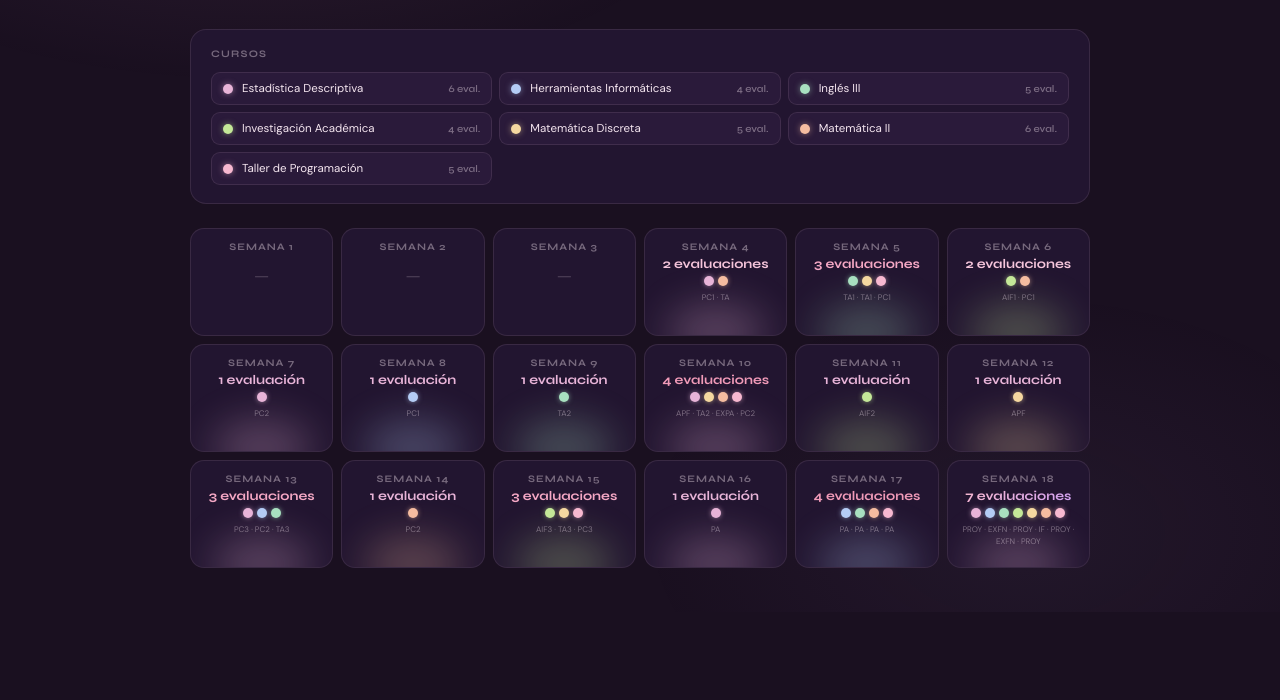
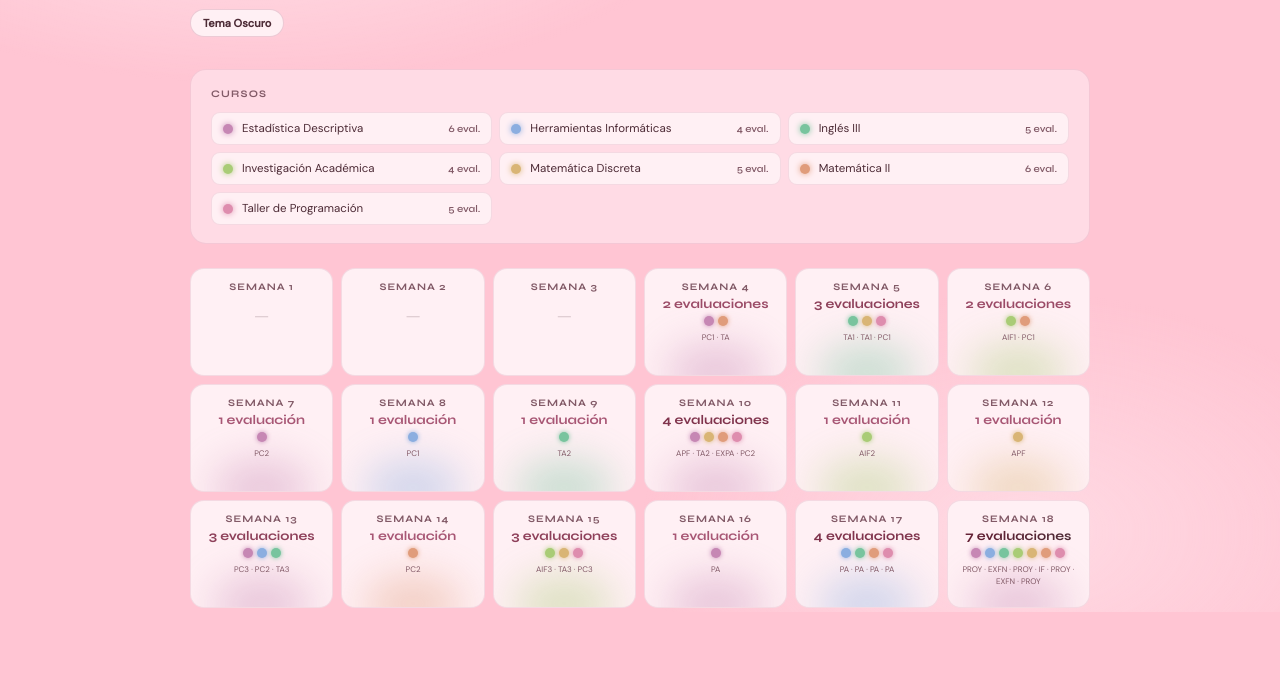
Before and after one commit to Josueav09/Anita_evaluaciones, a plain HTML site: page index.html in a window 1280 px wide. Shown: the part 188-888 px from the top of the page. Before the commit the page ends 848 px from the top, so only its background shows below. Drawn offline with Linux system fonts and the light colour scheme.

Commit message:
Filters added

```diff
--- a/index.html
+++ b/index.html
@@ -10,25 +10,59 @@
         rel="stylesheet">
     <style>
         :root {
+            --bg: #FFC5D3;
+            --surface: #FFDBE5;
+            --surface2: #FFF0F4;
+            --border: rgba(180, 90, 120, 0.15);
+            --border2: rgba(180, 90, 120, 0.25);
+            --border-hover: rgba(180, 90, 120, 0.4);
+            --text: #4d2b36;
+            --muted: #825a67;
+            --faint: #b893a0;
+
+            --shadow-tooltip: 0 4px 16px rgba(130, 40, 70, 0.15);
+            --shadow-cell: 0 14px 36px rgba(130, 40, 70, 0.15);
+
+            --glow1: rgba(255, 255, 255, 0.5);
+            --glow2: rgba(255, 240, 245, 0.5);
+            --glow-op: 0.4;
+            --glow-op-hv: 0.7;
+
+            --est: #C687B4;
+            --herr: #8BAEE0;
+            --ing: #78C49E;
+            --inv: #A9CC76;
+            --matd: #D9B575;
+            --mat2: #E09C7B;
+            --tall: #DE8DAE;
+
+            --g1: #A85775;
+            --g2: #9B4B67;
+            --g3: #8E405A;
+            --g4: #80344D;
+            --g5: #732A40;
+            --g6: #661F34;
+            --g7: linear-gradient(135deg,#661F34,#4d2b36);
+        }
+
+        [data-theme="dark"] {
             --bg: #1a1020;
             --surface: #221530;
             --surface2: #2a1a3a;
             --border: rgba(255, 210, 230, 0.1);
             --border2: rgba(255, 210, 230, 0.18);
+            --border-hover: rgba(247, 184, 208, 0.28);
             --text: #f5e6f0;
             --muted: rgba(245, 230, 240, 0.4);
             --faint: rgba(245, 230, 240, 0.12);
 
-            --p1: #f7b8d0;
-            /* rose pastel */
-            --p2: #f5c5db;
-            --p3: #e8b4d8;
-            /* lavender pink */
-            --p4: #f9cce2;
-            --p5: #f2a8c8;
-            --p6: #e0b0f0;
-            /* soft lilac */
-            --p7: #fac8e0;
+            --shadow-tooltip: 0 4px 16px rgba(0, 0, 0, 0.4);
+            --shadow-cell: 0 14px 36px rgba(0, 0, 0, 0.55);
+
+            --glow1: rgba(240, 160, 210, 0.07);
+            --glow2: rgba(180, 140, 220, 0.06);
+            --glow-op: 0.28;
+            --glow-op-hv: 0.45;
 
             --est: #e8b4d8;
             --herr: #b8d0f7;
@@ -37,6 +71,14 @@
             --matd: #f7d8b0;
             --mat2: #f7c0a8;
             --tall: #f7b8d0;
+
+            --g1: #e8b4d8;
+            --g2: #f5c5db;
+            --g3: #f5a8c5;
+            --g4: #f09ab8;
+            --g5: #e880a8;
+            --g6: #e060a0;
+            --g7: linear-gradient(135deg,#f7b8d0,#d0a0f0);
         }
 
         * {
@@ -59,10 +101,44 @@
             position: fixed;
             inset: 0;
             background-image:
-                radial-gradient(ellipse 60% 40% at 20% 10%, rgba(240, 160, 210, 0.07) 0%, transparent 60%),
-                radial-gradient(ellipse 50% 50% at 80% 90%, rgba(180, 140, 220, 0.06) 0%, transparent 60%);
+                radial-gradient(ellipse 60% 40% at 20% 10%, var(--glow1) 0%, transparent 60%),
+                radial-gradient(ellipse 50% 50% at 80% 90%, var(--glow2) 0%, transparent 60%);
             pointer-events: none;
             z-index: 0;
+        }
+
+        /* ── Header Theme Toggle ── */
+        .theme-toggle {
+            cursor: pointer;
+            background: var(--surface2);
+            border: 0.5px solid var(--border2);
+            border-radius: 20px;
+            padding: 6px 12px;
+            color: var(--text);
+            font-family: 'DM Sans', sans-serif;
+            font-size: 11px;
+            font-weight: 600;
+            display: inline-flex;
+            align-items: center;
+            gap: 6px;
+            margin-top: 12px;
+            transition: all 0.2s;
+        }
+        .theme-toggle:hover {
+            border-color: var(--border-hover);
+        }
+
+        /* ── Course Filter Hover ── */
+        .leg-item {
+            cursor: pointer;
+            transition: opacity 0.2s, transform 0.1s;
+        }
+        .leg-item:hover {
+            transform: scale(1.02);
+            border-color: var(--border-hover);
+        }
+        .leg-item.inactive {
+            opacity: 0.4;
         }
 
         /* ── Global tooltip layer ── */
@@ -70,8 +146,8 @@
             position: fixed;
             pointer-events: none;
             z-index: 9999;
-            background: #2a1a3a;
-            border: 0.5px solid rgba(247, 184, 208, 0.35);
+            background: var(--surface2);
+            border: 0.5px solid var(--border2);
             color: var(--text);
             font-size: 11px;
             font-family: 'DM Sans', sans-serif;
@@ -80,7 +156,7 @@
             white-space: nowrap;
             opacity: 0;
             transition: opacity 0.12s;
-            box-shadow: 0 4px 16px rgba(0, 0, 0, 0.4);
+            box-shadow: var(--shadow-tooltip);
         }
 
         #tooltip.show {
@@ -105,10 +181,7 @@
             font-size: clamp(26px, 5vw, 42px);
             letter-spacing: -0.03em;
             line-height: 1.05;
-            background: linear-gradient(135deg, #f5e6f0 20%, #e8b4d8 60%, #b8a0e8 100%);
-            -webkit-background-clip: text;
-            -webkit-text-fill-color: transparent;
-            background-clip: text;
+            color: var(--text);
             margin-bottom: 8px;
         }
 
@@ -177,7 +250,7 @@
         }
 
         .date-row input[type="date"]:focus {
-            border-color: rgba(247, 184, 208, 0.5);
+            border-color: rgba(180, 90, 120, 0.5);
         }
 
         .date-hint {
@@ -260,7 +333,7 @@
         }
 
         .week-cell {
-            background: var(--surface);
+            background: var(--surface2);
             border: 0.5px solid var(--border);
             border-radius: 14px;
             padding: 12px 8px 10px;
@@ -278,8 +351,8 @@
 
         .week-cell:not(.empty):hover {
             transform: translateY(-4px);
-            box-shadow: 0 14px 36px rgba(0, 0, 0, 0.55);
-            border-color: rgba(247, 184, 208, 0.28);
+            box-shadow: var(--shadow-cell);
+            border-color: var(--border-hover);
         }
 
         .week-cell.empty {
@@ -295,13 +368,13 @@
             border-radius: 50%;
             transform: translateX(-50%);
             filter: blur(20px);
-            opacity: 0.28;
+            opacity: var(--glow-op);
             pointer-events: none;
             transition: opacity 0.2s;
         }
 
         .week-cell:hover .cell-glow {
-            opacity: 0.45;
+            opacity: var(--glow-op-hv);
         }
 
         .week-num {
@@ -388,6 +461,9 @@
                 <div class="meta-badge">Semana pico: <span>18</span></div>
                 <div class="meta-badge">Semanas libres: <span>3</span></div>
             </div>
+            <button class="theme-toggle" id="theme-toggle">
+                Tema Oscuro
+            </button>
         </div>
 
         <!-- <div class="date-row">
@@ -410,14 +486,17 @@
     <script>
         /* ── Data ── */
         const courses = {
-            est: { name: 'Estadística Descriptiva', color: '#e8b4d8', repl: false },
-            herr: { name: 'Herramientas Informáticas', color: '#b4ccf5', repl: true },
-            ing: { name: 'Inglés III', color: '#a8e0c0', repl: false },
-            inv: { name: 'Investigación Académica', color: '#c4e898', repl: false },
-            matd: { name: 'Matemática Discreta', color: '#f5d8a0', repl: false },
-            mat2: { name: 'Matemática II', color: '#f5bca0', repl: true },
-            tall: { name: 'Taller de Programación', color: '#f7b8d0', repl: false },
+            est: { name: 'Estadística Descriptiva', var: '--est', repl: false },
+            herr: { name: 'Herramientas Informáticas', var: '--herr', repl: true },
+            ing: { name: 'Inglés III', var: '--ing', repl: false },
+            inv: { name: 'Investigación Académica', var: '--inv', repl: false },
+            matd: { name: 'Matemática Discreta', var: '--matd', repl: false },
+            mat2: { name: 'Matemática II', var: '--mat2', repl: true },
+            tall: { name: 'Taller de Programación', var: '--tall', repl: false },
         };
+
+        /* ── Filter State ── */
+        let currentFilter = null;
 
         const weeks = {
             1: [], 2: [], 3: [],
@@ -481,20 +560,44 @@
             const div = document.createElement('div');
             div.className = 'leg-item';
             div.innerHTML = `
-    <div class="leg-dot" style="background:${c.color};box-shadow:0 0 6px ${c.color}88"></div>
+    <div class="leg-dot" style="background:var(${c.var});box-shadow:0 0 6px var(${c.var})"></div>
     <span class="leg-name">${c.name}</span>
     <span class="leg-tag">${count} eval.</span>`;
+            div.addEventListener('click', () => {
+                if (currentFilter === k) {
+                    currentFilter = null; // deselect
+                } else {
+                    currentFilter = k; // select
+                }
+                updateFilters();
+                buildCells();
+            });
+            div.dataset.course = k;
             leg.appendChild(div);
         });
         document.getElementById('total-count').textContent = total;
+
+        function updateFilters() {
+            document.querySelectorAll('.leg-item').forEach(el => {
+                if (currentFilter) {
+                    el.classList.toggle('inactive', el.dataset.course !== currentFilter);
+                } else {
+                    el.classList.remove('inactive');
+                }
+            });
+        }
 
         /* ── Calendar cells ── */
         const cal = document.getElementById('cal');
 
         function buildCells() {
             cal.innerHTML = '';
+            let visibleTotal = 0;
+
             for (let w = 1; w <= 18; w++) {
-                const exams = weeks[w] || [];
+                const allExams = weeks[w] || [];
+                const exams = currentFilter ? allExams.filter(([id]) => id === currentFilter) : allExams;
+                visibleTotal += exams.length;
                 const n = exams.length;
                 const delay = ((w - 1) * 0.035).toFixed(2);
 
@@ -504,7 +607,7 @@
 
                 if (n > 0) {
                     // pick dominant glow color from first eval
-                    const gc = courses[exams[0][0]].color;
+                    const gc = `var(${courses[exams[0][0]].var})`;
                     const glowEl = document.createElement('div');
                     glowEl.className = 'cell-glow';
                     glowEl.style.background = gc;
@@ -522,18 +625,14 @@
                     const countEl = document.createElement('div');
                     countEl.className = 'eval-count';
                     // gradient text based on load
-                    const gradients = {
-                        1: '#e8b4d8', 2: '#f5c5db', 3: '#f5a8c5',
-                        4: '#f09ab8', 5: '#e880a8', 6: '#e060a0',
-                        7: 'linear-gradient(135deg,#f7b8d0,#d0a0f0)'
-                    };
-                    if (n === 7) {
-                        countEl.style.background = 'linear-gradient(135deg,#f7b8d0,#d0a0f0)';
+                    const limit = Math.min(n, 7);
+                    if (limit === 7) {
+                        countEl.style.background = 'var(--g7)';
                         countEl.style.webkitBackgroundClip = 'text';
                         countEl.style.webkitTextFillColor = 'transparent';
                         countEl.style.backgroundClip = 'text';
                     } else {
-                        countEl.style.color = gradients[n] || '#f7b8d0';
+                        countEl.style.color = `var(--g${limit})`;
                     }
                     countEl.textContent = n === 1 ? '1 evaluación' : `${n} evaluaciones`;
                     div.appendChild(countEl);
@@ -544,7 +643,7 @@
                     for (const [id, abbr, fullName] of exams) {
                         const dot = document.createElement('div');
                         dot.className = 'dot';
-                        dot.style.cssText = `background:${courses[id].color};box-shadow:0 0 5px ${courses[id].color}99`;
+                        dot.style.cssText = `background:var(${courses[id].var});box-shadow:0 0 5px var(${courses[id].var})`;
                         dot.addEventListener('mouseenter', e => showTip(e, `${courses[id].name}: ${fullName}`));
                         dot.addEventListener('mousemove', moveTip);
                         dot.addEventListener('mouseleave', hideTip);
@@ -593,12 +692,23 @@
 
                 cal.appendChild(div);
             }
+            document.getElementById('total-count').textContent = visibleTotal;
         }
 
         buildCells();
 
-        // Rebuild on date change to keep gcal links live
-        document.getElementById('start-date').addEventListener('change', () => { });
+        // Theme Toggle Logic
+        const themeToggle = document.getElementById('theme-toggle');
+        themeToggle.addEventListener('click', () => {
+            const isDark = document.documentElement.getAttribute('data-theme') === 'dark';
+            if (isDark) {
+                document.documentElement.removeAttribute('data-theme');
+                themeToggle.textContent = 'Tema Oscuro';
+            } else {
+                document.documentElement.setAttribute('data-theme', 'dark');
+                themeToggle.textContent = 'Tema Claro';
+            }
+        });
     </script>
 </body>
 
```
